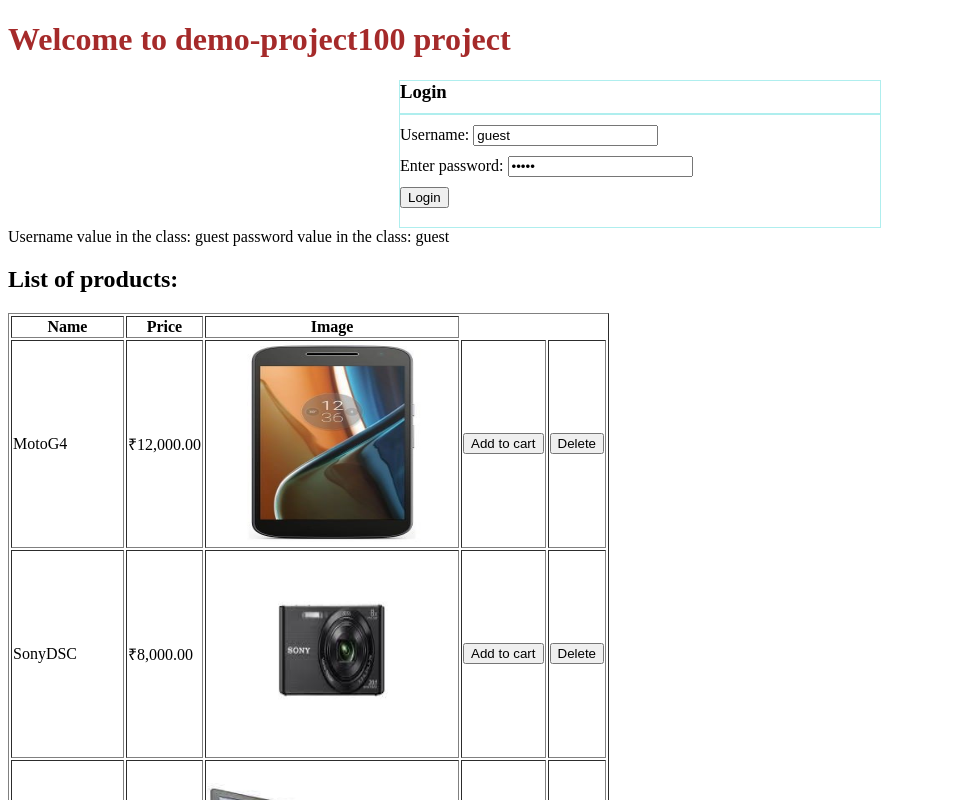
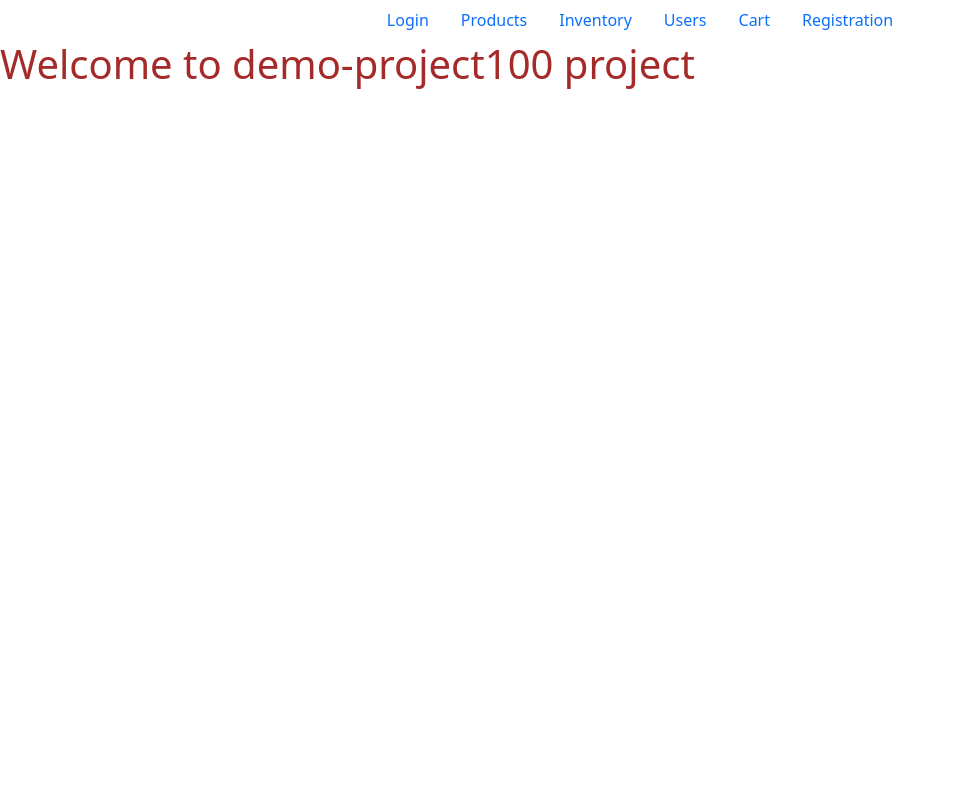
Before and after one commit to this-is-geek-sassy/demo-project100, an Angular app: page / in a window 1280 px wide. Shown: the top 800 px of the page, without its empty margins (0-955 px from the left). Built offline with nearby package versions, Linux system fonts and the light colour scheme.

Commit message:
added a menu in home page

```diff
--- a/angular.json
+++ b/angular.json
@@ -27,6 +27,7 @@
               "src/assets"
             ],
             "styles": [
+              "./node_modules/bootstrap/dist/css/bootstrap.min.css",
               "src/styles.css"
             ],
             "scripts": []
--- a/src/app/app.component.html
+++ b/src/app/app.component.html
@@ -1,5 +1,3 @@
 <!-- this {{}} is called as interpolation -->
+<app-menu></app-menu>
 <h1>Welcome to {{title}} project</h1>
-<app-login></app-login>     <!--nested component-->
-<app-productlist></app-productlist>
-<app-inventory></app-inventory>
--- a/src/app/menu/menu.component.html
+++ b/src/app/menu/menu.component.html
@@ -1 +1,20 @@
-<p>menu works!</p>
+<ul class="nav nav-pills justify-content-center">
+    <li class="nav-item" role="presentation">
+        <a class="nav-link" href="login">Login</a>
+    </li>
+    <li class="nav-item" role="presentation">
+        <a class="nav-link" href="products">Products</a>
+    </li>
+    <li class="nav-item" role="presentation">
+        <a class="nav-link" href="inventory">Inventory</a>
+    </li>
+    <li class="nav-item" role="presentation">
+        <a class="nav-link" href="users">Users</a>
+    </li>
+    <li class="nav-item" role="presentation">
+        <a class="nav-link" href="cart">Cart</a>
+    </li>
+    <li class="nav-item" role="presentation">
+        <a class="nav-link" href="reg">Registration</a>
+    </li>
+</ul>
--- a/src/app/menu/menu.component.ts
+++ b/src/app/menu/menu.component.ts
@@ -6,7 +6,7 @@
   styleUrls: ['./menu.component.css']
 })
 export class MenuComponent implements OnInit {
-
+  // define array of menu items
   constructor() { }
 
   ngOnInit(): void {
--- a/src/styles.css
+++ b/src/styles.css
@@ -1 +1,2 @@
 /* You can add global styles to this file, and also import other style files */
+@import "../node_modules/bootstrap/dist/css/bootstrap.css";
```
